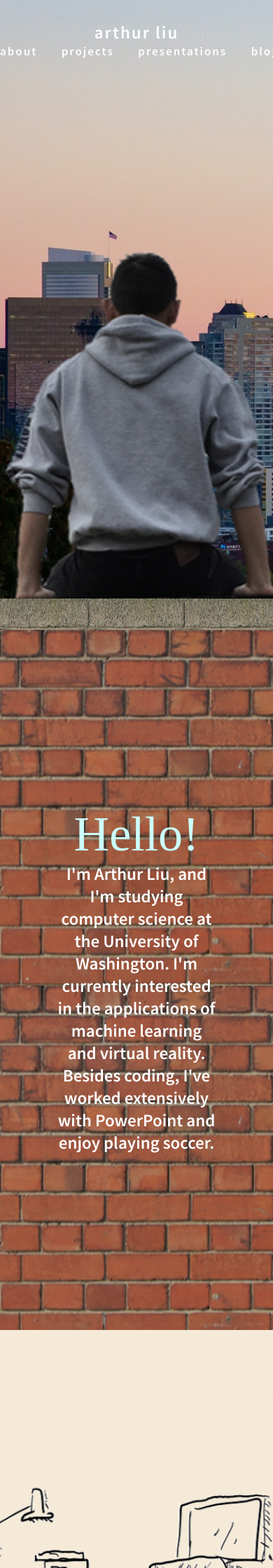
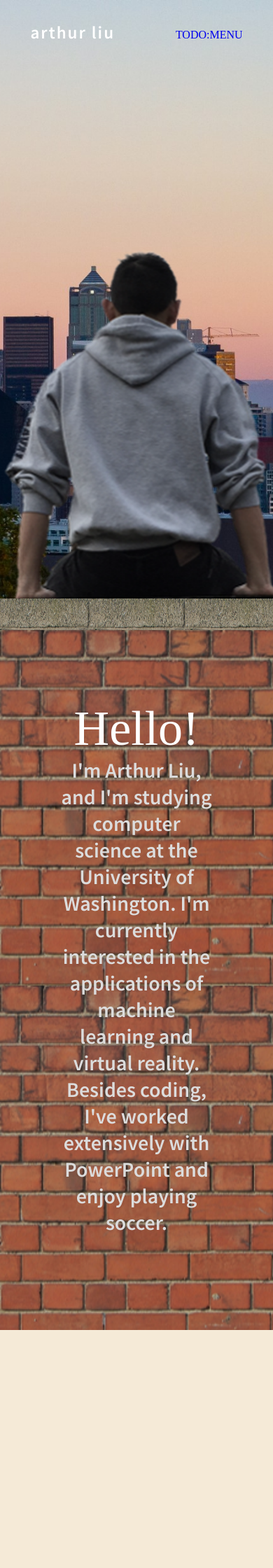
Before and after one commit to arthurjl/arthurjl.github.io, a Jekyll site: the page built from index.html, in a window 390 px wide. Shown: the top 2240 px of the page at 70% size. Built offline with Jekyll 4.4.1, drawn with Linux system fonts in a browser that asks for light colours; some web fonts are replaced; some of the changed text lies outside the part shown.

Commit message:
Phone Responsiveness

```diff
--- a/_includes/head.html
+++ b/_includes/head.html
@@ -13,11 +13,16 @@
     <link href="{{site.baseurl}}/css/blogstyles.css" rel="stylesheet" type="text/css">
     <link href="{{site.baseurl}}/css/archiveStyles.css" rel="stylesheet" type="text/css">
     <link href="{{site.baseurl}}/css/highlight.css" rel="stylesheet" type="text/css">
+    <!-- css for phone -->
+    <meta name="viewport" content="width=device-width,initial-scale=1">
+    <link href="{{site.baseurl}}/css/PageStylesPhone.css" rel="stylesheet" type="text/css">
+    <link href="{{site.baseurl}}/css/headerPhone.css" rel="stylesheet" type="text/css">
 
     <!-- scripts -->
-    {% if page.title == "Post Archives" %}{% endif %}
+    {% if page.title == "Post Archives" %}
     <script src="https://code.jquery.com/jquery-3.3.1.min.js"></script>
     <script src="{{site.baseurl}}/scripts/smoothScroll.js"></script>
+    {% endif %}
 
     <!-- Google Verification -->
     <meta name="google-site-verification" content="z8OJ4OGAF5IYRZZSyTqySZqkrsNbO_UBG-YCvXrcsUY" />
--- a/_includes/header.html
+++ b/_includes/header.html
@@ -19,4 +19,5 @@
             </li>
         </ul>
     </nav>
+    <a href="javascript:void(0);" id="hamburgerMenu" onclick="menuClicked()">TODO:MENU</a>
 </header>
--- a/css/PageStyles.css
+++ b/css/PageStyles.css
@@ -58,12 +58,13 @@
 #aboutMeTitle {
 	font-family: 'Fredericka the Great', cursive;
 	font-size: 70px;
-	color: rgb(203, 255, 250);
+	/*color: rgb(203, 255, 250);*/
+	color: white;
 }
 
 #aboutMeText {
-	color: white;
-	font-size: 25px;
+	color: gainsboro;
+	font-size: 30px;
 	font-family: 'Source Sans Pro', sans-serif;
 	width: 80%;
 }
@@ -206,7 +207,6 @@
 
 .blogShowcaseContainer {
 	width: 70%;
-	background-color: purple;
 	display: flex;
 	flex-wrap: wrap;
 	justify-content: center;
@@ -226,9 +226,11 @@
 	object-fit: cover;
 }
 
+/* Confirm this is unnecessary. I'm pretty sure it's not used, but I'm working on something else atm */
+/*
 .blogThumbnail img:hover {
     transform: scale(1.2);
-}
+}*/
 
 .blogName {
     opacity: 0;
--- /dev/null
+++ b/css/PageStylesPhone.css
@@ -0,0 +1,67 @@
+---
+---
+
+@media only screen and (max-width: 600px) {
+/*Hero imagesg*/
+.HeroImage {
+	background-size: auto 100%;
+	background-position: center;
+	background-attachment: scroll;
+}
+
+#projectsBackground {
+	background-size: auto 80%;
+	background-position: center 210%;
+}
+
+#presentationsBackground {
+	background-size: auto 30%;
+	background-position: center 40%;
+}
+
+#presentationsForeground, #projectsForeground {
+	display: none;
+}
+
+#bloggingBackground {
+	background-size: auto 100%;
+}
+
+
+
+
+
+/* Content CSS */
+.content {
+	width: 95%;
+	padding: 0px 0px 35px;
+}
+
+.showcaseThumbnail {
+	height: 40vh;
+}
+
+.showcaseThumbnail img {
+	width: 100%;
+	height: 100%;
+	object-fit: cover;
+}
+
+.blogShowcaseContainer {
+	width: 90%;
+}
+
+.blogThumbnail {
+    flex: 100%; /*not sure if this is necessary*/
+   	width: 100%; /*i'm pretty sure i need one*/
+}
+
+.blogName {
+    opacity: 0.4;
+}
+
+.tags {
+	display: none;
+}
+
+}
--- a/css/header.css
+++ b/css/header.css
@@ -53,3 +53,7 @@
 .active, .rightLink:hover, .webTitle:hover {
     color: hotpink;
 }
+
+#hamburgerMenu {
+    display: none;
+}
--- /dev/null
+++ b/css/headerPhone.css
@@ -0,0 +1,17 @@
+@media only screen and (max-width: 600px) {
+
+header nav {
+    display: none;
+}
+
+.webTitle {
+    padding: 0px;
+}
+
+
+#hamburgerMenu {
+    z-index: 2;
+    display: inline;
+}
+
+}
```
Also changed, not shown: _posts/2018-12-22-projectPlaceholder2.markdown (added, +18 -0 lines).
